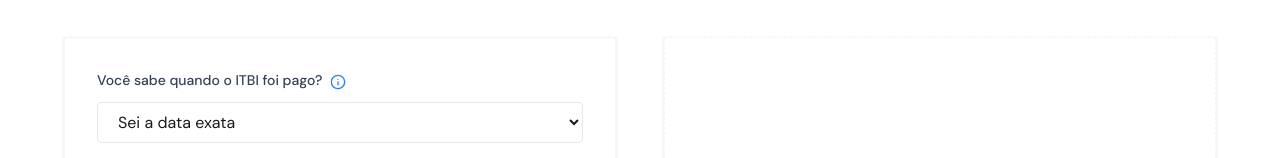
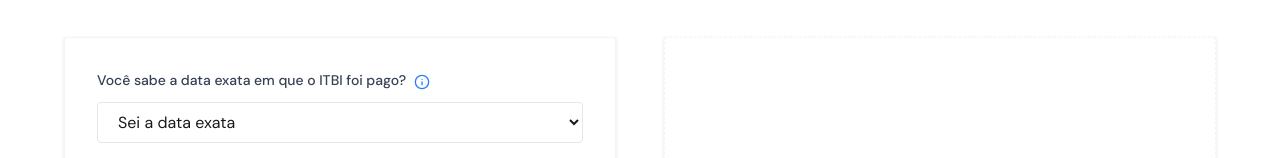
Before and after one commit to matheus-goncalvesf/sumare-calculadora-itbi, a React (Vite) app: page / in a window 1280 px wide. Shown: the part 422-580 px from the top of the page. Built offline with nearby package versions, Linux system fonts and the light colour scheme; a web font is replaced by a local one.

Commit message:
Corrige a cópia sobre a exatidão da data

```diff
--- a/src/App.tsx
+++ b/src/App.tsx
@@ -282,7 +282,7 @@ export default function App() {
               <div className="space-y-6">
                 <div>
                   <div className="flex items-center gap-2 mb-2">
-                    <label htmlFor="conhecimentoData">Você sabe quando o ITBI foi pago?</label>
+                    <label htmlFor="conhecimentoData">Você sabe a data exata em que o ITBI foi pago?</label>
                     <div className="group relative flex items-center">
                       <Info size={16} className="text-blue-500 cursor-pointer" />
                       <div className="absolute left-1/2 -translate-x-1/2 bottom-full mb-2 hidden group-hover:block w-[280px] sm:w-[320px] p-3 bg-gray-800 text-white text-[11px] leading-relaxed rounded shadow-xl z-10">
```
